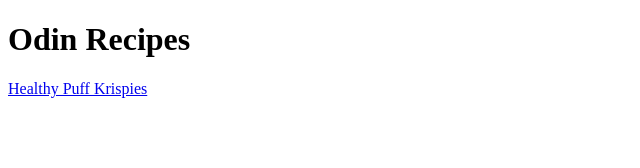
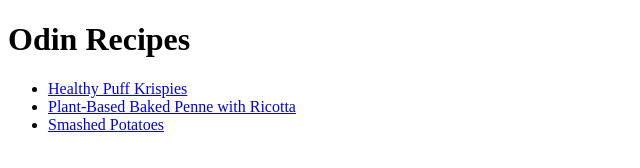
Before and after one commit to Shynron/odin-recipes, a plain HTML site: page index.html in a window 1280 px wide. Shown: the whole page, without its empty margins (0-640 px from the left). Drawn offline with Linux system fonts and the light colour scheme.

Commit message:
add other recipes titles

```diff
--- a/index.html
+++ b/index.html
@@ -8,6 +8,10 @@
 </head>
 <body>
     <h1>Odin Recipes</h1>
-    <p><a href="recipes/Krispies.html">Healthy Puff Krispies</a></p>
+    <ul>
+    <li><a href="recipes/Krispies.html">Healthy Puff Krispies</a></li>
+    <li><a href="recipes/penne.html">Plant-Based Baked Penne with Ricotta</a></li>
+    <li><a href="recipes/smashedpotatoes.html">Smashed Potatoes</a></li>
+    </ul>
 </body>
 </html>
```
